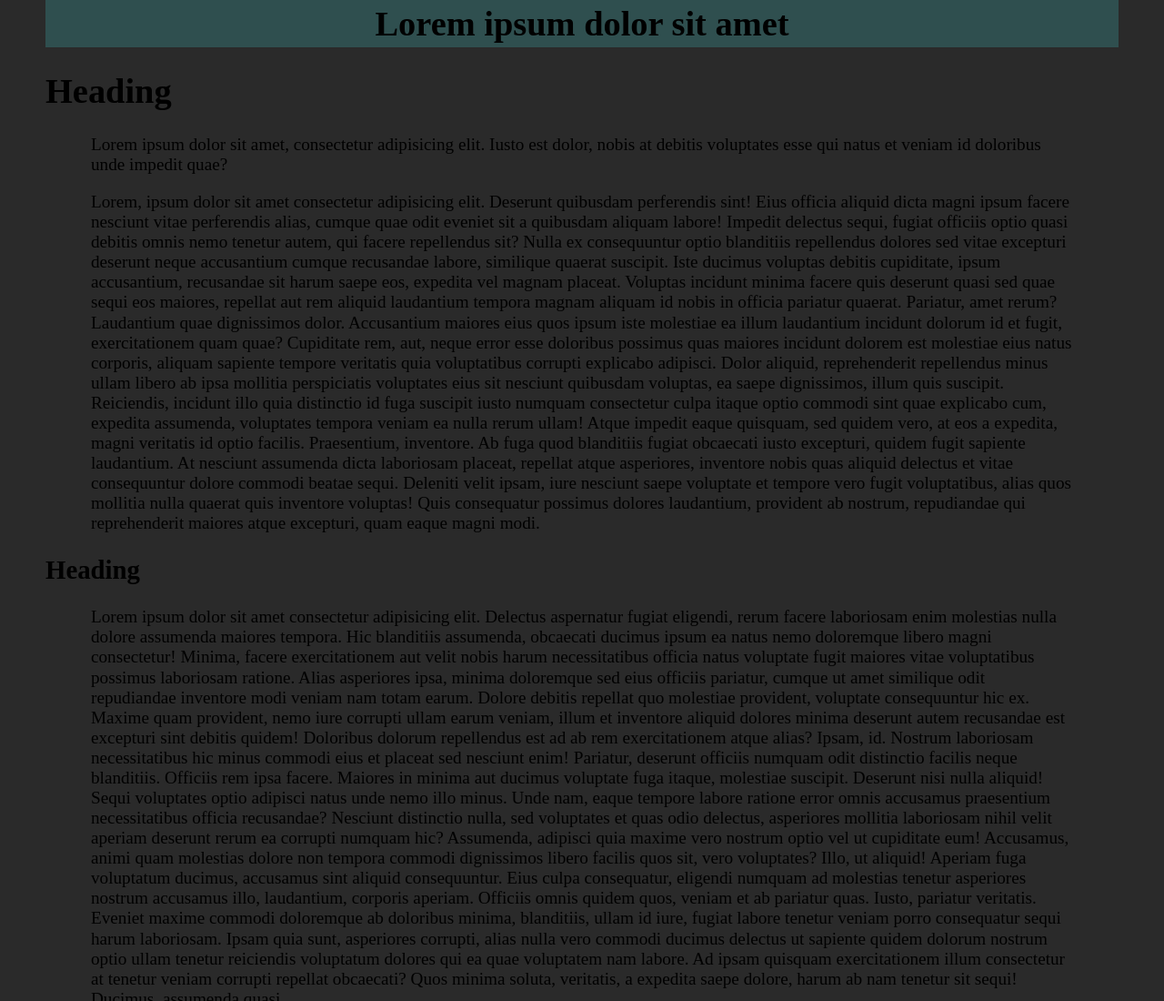
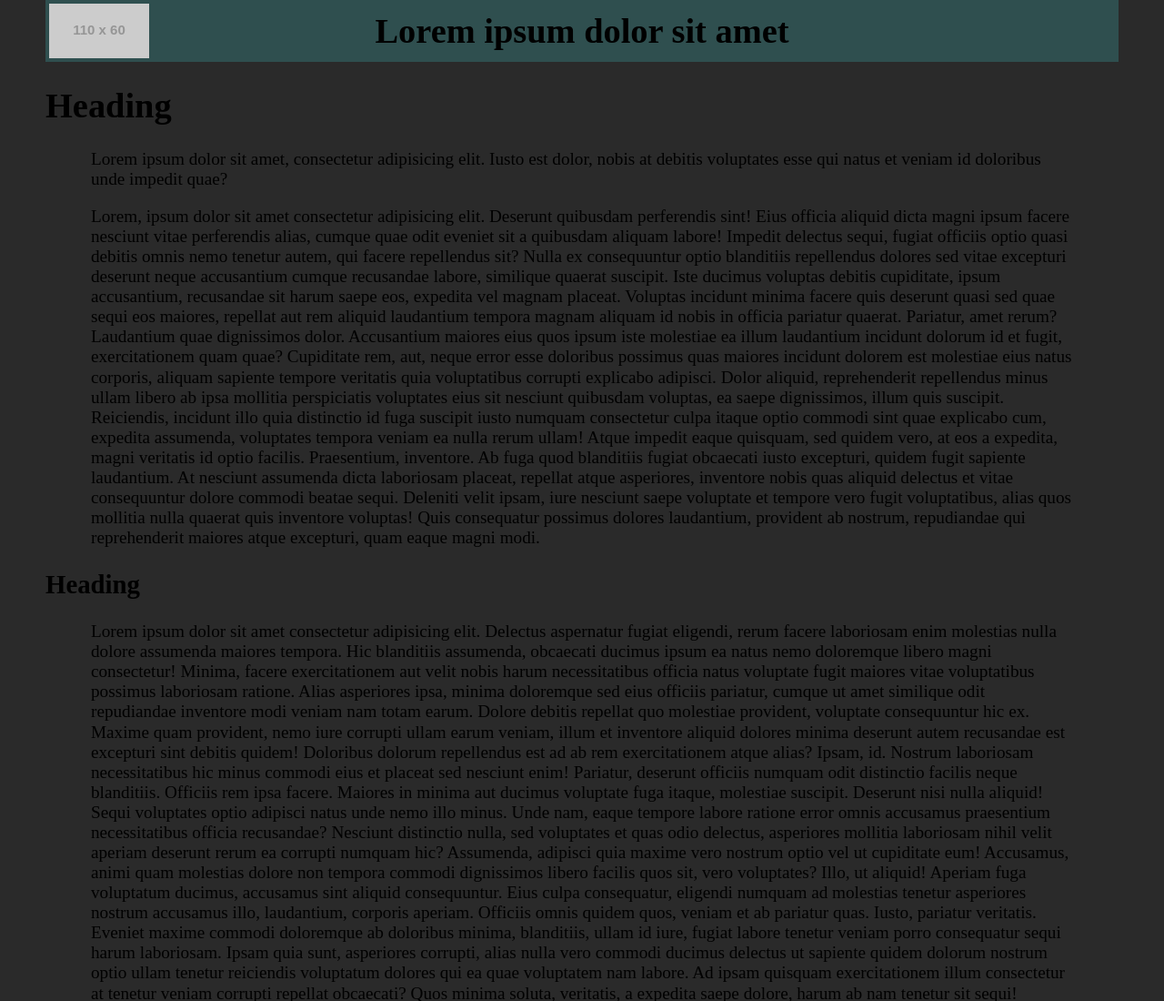
Before and after one commit to Knew-User/csspractice.windows, a plain HTML site: page index.html in a window 1280 px wide. Shown: the top 1100 px of the page at 91% size. Drawn offline with nearby package versions, Linux system fonts and the light colour scheme; placeholder pictures from the web are drawn by us.

Commit message:
added an image to the top bar

```diff
--- a/index.html
+++ b/index.html
@@ -8,7 +8,9 @@
 </head>
 <body>
     <header>
+        <img src="https://placehold.co/110x60">
         <h1>Lorem ipsum dolor sit amet</h1>
+
     </header>
 
     <section>
--- a/style.css
+++ b/style.css
@@ -8,13 +8,22 @@ p, h3{
     padding-left: 50px;
     padding-right: 50px;
 }
+Header H1{
+    text-align: center;
+    margin: auto;
+    padding-right: 110px;
+    }
 Header{
+    display: grid;
+    grid-template-columns: auto auto auto;
     border: 4px solid darkslategray;
     background-color: darkslategrey;
 }
-Header H1{
-text-align: center;
-    margin: auto;
+Header img{
+    text-align: left;
+}
+Header P{
+    text-align: right;
 }
 .subheadingparagraph{
     padding-left: 50px;
```
